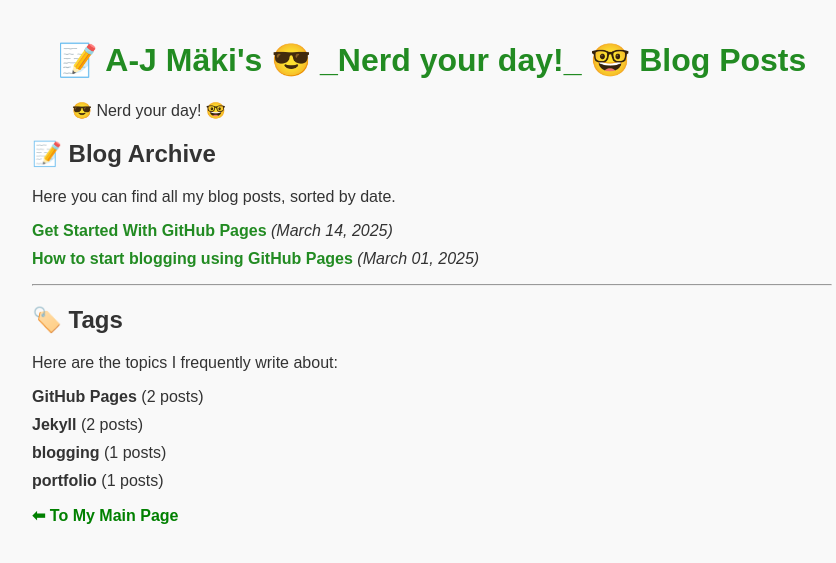
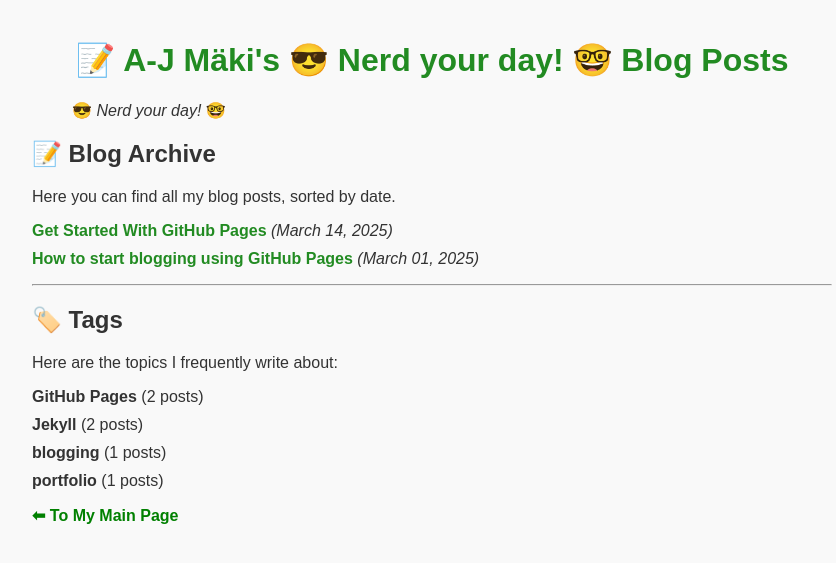
Before and after one commit to AnaHill/AnaHill.github.io, a Jekyll site: the page built from blog.md, in a window 1280 px wide. Shown: the top 563 px of the page, without its empty margins (208-1044 px from the left). Built offline with Jekyll 4.4.1, drawn with Linux system fonts in a browser that asks for light colours.

Commit message:
small update

```diff
--- a/blog.md
+++ b/blog.md
@@ -1,10 +1,10 @@
 ---
 layout: list_pages
-title: "📝 A-J Mäki's 😎 _Nerd your day!_ 🤓 Blog Posts"
+title: "📝 A-J Mäki's 😎 Nerd your day! 🤓 Blog Posts"
 permalink: /blog/
 ---
 
-> 😎 Nerd your day! 🤓
+> 😎 _Nerd your day!_ 🤓
 
 ## 📝 Blog Archive
 Here you can find all my blog posts, sorted by date.
```
